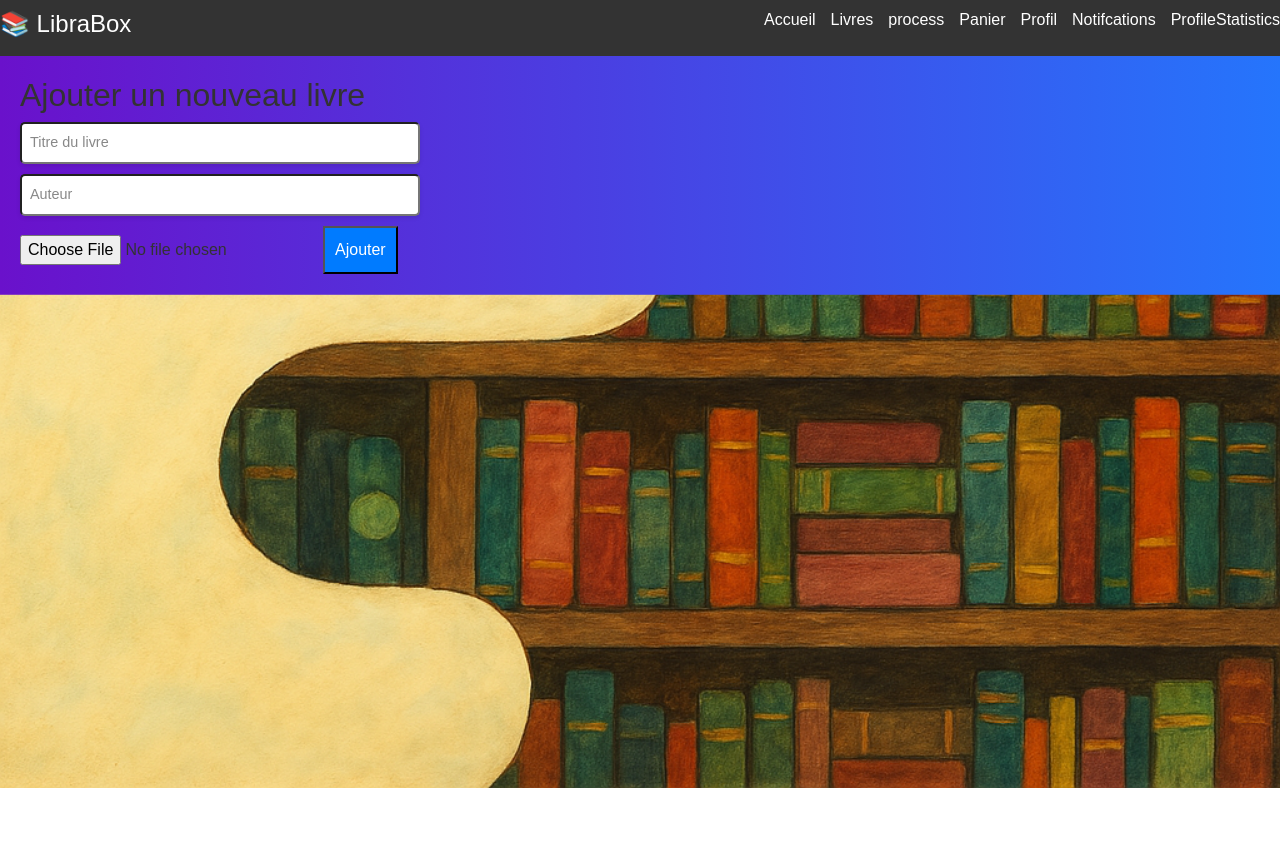
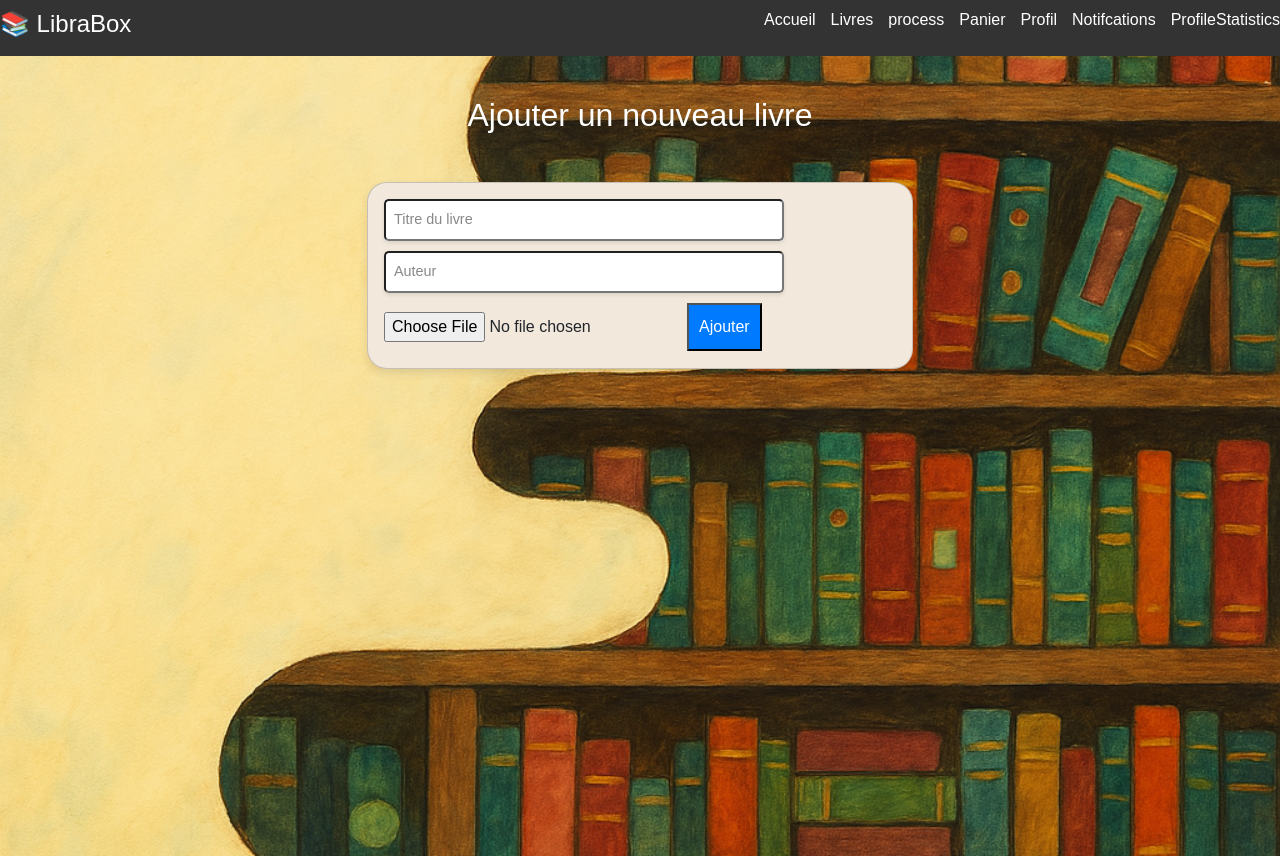
Before and after one commit to adapt23/LibraBox, a React (Create React App) app: page /addBook in a window 1280 px wide. Before the commit the page ends 800 px from the top, so only its background shows below. Built offline with nearby package versions, Linux system fonts and the light colour scheme.

Commit message:
-final aziz2-

```diff
--- a/src/AddBookPage.js
+++ b/src/AddBookPage.js
@@ -1,13 +1,43 @@
 import React from 'react';
-
 import { ToastContainer } from 'react-toastify';
 import 'react-toastify/dist/ReactToastify.css';
 import BookForm from './BookForm';
 
+import {
+  MDBContainer,
+  MDBRow,
+  MDBCol,
+  MDBCard,
+  MDBCardBody,
+  MDBTypography
+} from 'mdb-react-ui-kit';
+
 const AddBookPage = () => (
-  <div style={{ padding: 20 }}>
-    <h2>Ajouter un nouveau livre</h2>
-    <BookForm />
+  <div
+    style={{
+      backgroundImage: "url('/background libra box.png')",
+      backgroundSize: 'cover',
+      backgroundRepeat: 'no-repeat',
+      backgroundPosition: 'center',
+      minHeight: '100vh',
+      padding: '40px 0',
+    }}
+  >
+    <MDBContainer>
+      <MDBTypography tag="h2" className="text-center mb-5 text-white">
+        Ajouter un nouveau livre
+      </MDBTypography>
+
+      <MDBRow className="justify-content-center">
+        <MDBCol md="10" lg="6">
+          <MDBCard style={{ backgroundColor: '#f2e8dc', borderRadius: '20px' }}>
+            <MDBCardBody>
+              <BookForm />
+            </MDBCardBody>
+          </MDBCard>
+        </MDBCol>
+      </MDBRow>
+    </MDBContainer>
     <ToastContainer />
   </div>
 );
--- a/src/Notifications.js
+++ b/src/Notifications.js
@@ -1,6 +1,11 @@
 import React from 'react';
 import {
   MDBContainer,
+  MDBRow,
+  MDBCol,
+  MDBCard,
+  MDBCardBody,
+  MDBTypography,
   MDBListGroup,
   MDBListGroupItem,
   MDBIcon,
@@ -8,7 +13,6 @@ import {
 } from 'mdb-react-ui-kit';
 
 export default function Notifications() {
-  // → Données statiques
   const notifications = [
     {
       id: 1,
@@ -30,7 +34,6 @@ export default function Notifications() {
     }
   ];
 
-  // Fonction utilitaire pour formater la date en français
   const formatDate = isoString => {
     const d = new Date(isoString);
     return d.toLocaleString('fr-FR', {
@@ -39,7 +42,6 @@ export default function Notifications() {
     });
   };
 
-  // Choix de couleur du badge selon le type
   const badgeColor = type => {
     switch (type) {
       case 'success': return 'success';
@@ -49,8 +51,26 @@ export default function Notifications() {
   };
 
   return (
-    <MDBContainer className="py-5">
-      <h2 className="mb-4"><MDBIcon icon="bell" className="me-2 text-primary" />Mes Notifications</h2>
+    <div
+      style={{
+        backgroundImage: "url('/background libra box.png')",
+        backgroundSize: 'cover',
+        backgroundRepeat: 'no-repeat',
+        backgroundPosition: 'center',
+        minHeight: '100vh',
+        padding: '40px 0',
+      }}
+    >
+      <MDBContainer>
+        <MDBTypography tag="h2" className="text-center mb-5 text-white">
+          <MDBIcon icon="bell" className="me-2" />
+          Mes Notifications
+        </MDBTypography>
+
+        <MDBRow className="justify-content-center">
+          <MDBCol md="10" lg="8">
+            <MDBCard style={{ backgroundColor: '#f2e8dc', borderRadius: '20px' }}>
+              <MDBCardBody>
                 <MDBListGroup flush>
                   {notifications.map(notif => (
                     <MDBListGroupItem
@@ -67,6 +87,11 @@ export default function Notifications() {
                     </MDBListGroupItem>
                   ))}
                 </MDBListGroup>
+              </MDBCardBody>
+            </MDBCard>
+          </MDBCol>
+        </MDBRow>
       </MDBContainer>
+    </div>
   );
 }
```
Lines whose indentation alone changed are shown as unchanged.
